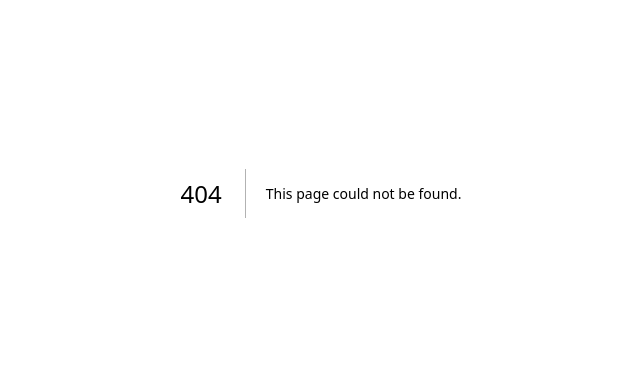
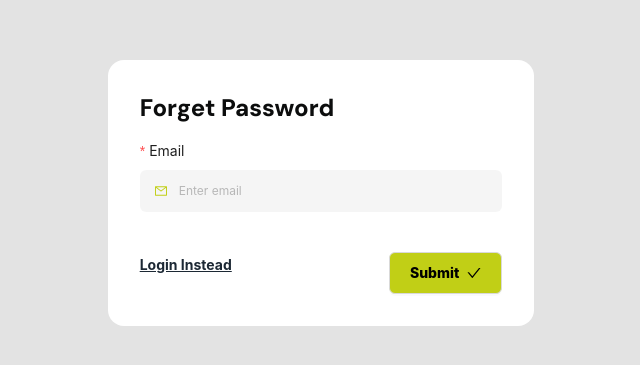
Before and after one commit to wilbrord2/E-commerce-store, a Next.js app: page /forget-password in a window 1280 px wide. Before the commit this address had no page. Shown: the part 207-572 px from the top of the page, without its empty margins (319-959 px from the left). Built offline with nearby package versions, Linux system fonts and the light colour scheme.

Commit message:
forget password page

```diff
--- /dev/null
+++ b/app/(auth)/forget-password/page.tsx
@@ -0,0 +1,81 @@
+"use client";
+import { CheckOutlined, MailOutlined } from "@ant-design/icons";
+import { Button, Form, Input, notification } from "antd";
+import Link from "next/link";
+import React from "react";
+
+interface ForgetFormValues {
+  email: string;
+}
+const ForgetPassword = () => {
+  const onFinish = (values: ForgetFormValues) => {
+    console.log("Success:", values);
+  };
+
+  const onFinishFailed = () => {
+    notification.error({
+      message: "Submission Failed",
+      description: "Please check your email.",
+      placement: "topRight",
+    });
+  };
+  return (
+    <section className="bg-bgDefaultColor w-full py-8 h-screen flex items-center justify-center">
+      <div className="bg-white w-2/3 lg:w-1/3 flex flex-col gap-4 rounded-2xl justify-center p-8">
+        <h1 className="text-textPrimaryColor font-extrabold text-2xl">
+          Forget Password
+        </h1>
+        <Form
+          layout="vertical"
+          onFinish={onFinish}
+          onFinishFailed={onFinishFailed}
+        >
+          <Form.Item
+            label="Email"
+            name="email"
+            rules={[
+              {
+                required: true,
+                message: "Please input your email!",
+              },
+              {
+                type: "email",
+                message: "The input is not valid E-mail!",
+              },
+            ]}
+          >
+            <Input
+              type="email"
+              allowClear
+              placeholder="Enter email"
+              prefix={
+                <MailOutlined className="site-form-item-icon pl-1 pr-2 text-textDefaultGreen" />
+              }
+              className="bg-textPrimaryColor bg-opacity-[4%] border-none text-xs py-3"
+            />
+          </Form.Item>
+
+          <div className="mt-6 flex justify-between flex-wrap space-y-4 items-center">
+            <Link href={"/signin"}>
+              <span className="underline text-textTitlesColor font-bold cursor-pointer hover:opacity-60">
+                Login Instead
+              </span>
+            </Link>
+            <Form.Item>
+              <Button
+                href="/dashboard"
+                htmlType="submit"
+                className="bg-textDefaultGreen hover:bg-textDefaultGreen hover:text-black rounded-md text-black white p-5 font-extrabold text-sm"
+              >
+                Submit
+                <CheckOutlined />
+              </Button>
+            </Form.Item>
+          </div>
+        </Form>
+      </div>
+    </section>
+  );
+};
+
+export default ForgetPassword;
--- a/app/(auth)/signin/page.tsx
+++ b/app/(auth)/signin/page.tsx
@@ -10,6 +10,7 @@ import {
 } from "@ant-design/icons";
 import { Button, Form, Input, notification } from "antd";
 import ButtonComponent from "@/app/component/Button";
+import Link from "next/link";
 
 interface SigninFormValues {
   email: string;
@@ -92,9 +93,11 @@ const Signin = () => {
                 />
               </Form.Item>
               <div className="mt-6 flex justify-between flex-wrap space-y-4 items-center">
-                <span className="underline text-textTitlesColor font-bold cursor-pointer hover:opacity-60">
-                  Forget Password ?
-                </span>
+                <Link href={"/forget-password"}>
+                  <span className="underline text-textTitlesColor font-bold cursor-pointer hover:opacity-60">
+                    Forget Password ?
+                  </span>
+                </Link>
                 <Form.Item>
                   <Button
                     href="/dashboard"
--- a/app/component/contactUs/contactUs.tsx
+++ b/app/component/contactUs/contactUs.tsx
@@ -5,7 +5,10 @@ import ButtonComponent from "../Button";
 
 const ContactUs = () => {
   return (
-    <section className="bg-[rgb(247,248,251)] rounded-md p-8 flex items-center max-md:flex-wrap gap-4 justify-between ">
+    <section
+      id="openstore"
+      className="bg-[rgb(247,248,251)] rounded-md p-8 flex items-center max-md:flex-wrap gap-4 justify-between "
+    >
       <div className="font-extrabold text-2xl">
         <span className="text-textDefaultGreen pr-2">Open</span>
         <span className="text-textTitlesColor">your Store</span>
--- a/app/component/footer/footer.tsx
+++ b/app/component/footer/footer.tsx
@@ -11,7 +11,7 @@ import Link from "next/link";
 
 const Footer = () => {
   return (
-    <section className="w-full bg-[#F4F5F6] my-14 lg:mt-8 px-12 py-8 flex gap-4 justify-between items-center max-sm:flex-col">
+    <section className="w-full bg-[#F4F5F6] mt-8 px-12 py-8 flex gap-4 justify-between items-center max-sm:flex-col">
       <Link href={"/dashboard"}>
         <div className="flex gap-2 cursor-pointer">
           <Logo />
--- a/app/component/navbar/cartList.tsx
+++ b/app/component/navbar/cartList.tsx
@@ -43,11 +43,11 @@ const CartList = () => {
     <>
       {openCart && (
         <div
-          className="absolute top-0 bottom-0 left-0 right-0 bg-black bg-opacity-40 z-10 w-full flex items-center justify-end"
+          className="absolute top-0 bottom-0 left-0 right-0 bg-black bg-opacity-40 z-50 w-full h-full flex justify-end"
           onClick={handleBlur}
         >
           <div
-            className="w-full md:w-2/3 lg:w-1/2 2xl:w-1/3 flex flex-col  justify-between h-full gap-2 bg-white border animate-slideInRight"
+            className="w-full md:w-2/3 lg:w-1/2 2xl:w-1/3 flex flex-col justify-between gap-2 bg-white border animate-slideInRight"
             onClick={(e) => e.stopPropagation()}
           >
             <div className="">
--- a/app/component/navbar/mobileNavbar.tsx
+++ b/app/component/navbar/mobileNavbar.tsx
@@ -14,7 +14,7 @@ const MobileNavbar = () => {
   const { openSearch, setOpenSearch, openCart, setOpenCart } = useAppContext();
   const [active, setActive] = useState("Home");
   return (
-    <section className="lg:hidden rounded-t-2xl z-50 fixed bottom-0 mt-10 bg-textTitlesColor font-bold w-full">
+    <section className="lg:hidden rounded-t-2xl z-40 sticky bottom-0 bg-textTitlesColor font-bold w-full">
       <div className="flex items-center p-4 justify-evenly gap-4">
         <div>
           <Link href={"/dashboard"}>
--- a/app/component/navbar/navbar.tsx
+++ b/app/component/navbar/navbar.tsx
@@ -97,7 +97,7 @@ const Navbar = () => {
   return (
     <>
       {/* mobile navbar */}
-      <section className=" lg:hidden w-full h-16 py-2 px-4 flex items-center justify-between border-b border-[#DBDBDB]">
+      <section className="sticky top-0 bg-white z-40 lg:hidden w-full h-16 py-2 px-4 flex items-center justify-between border-b border-[#DBDBDB]">
         <div>
           <Link href={"/dashboard"}>
             <div className="flex gap-2 cursor-pointer">
@@ -122,7 +122,7 @@ const Navbar = () => {
         </div>
       </section>
       {/* Desktop navbar */}
-      <section className="max-lg:hidden w-full py-2 lg:px-4 xl:px-12 flex items-center justify-between border-b border-[#DBDBDB]">
+      <section className="sticky top-0 z-50 bg-white max-lg:hidden w-full py-2 lg:px-4 xl:px-12 flex items-center justify-between border-b border-[#DBDBDB]">
         <div className="flex items-center justify-between gap-12">
           <Link href={"/dashboard"}>
             <div className="flex gap-2 cursor-pointer">
@@ -165,10 +165,12 @@ const Navbar = () => {
             <HeartOutlined className="pr-2" />
             <span>Saved </span>
           </div>
-          <div className="text-textTitlesColor p-3 rounded-lg border-2 border-[#DBDBDB] font-bold">
-            Open A Store
-            <ShopOutlined className="text-textDefaultGreen pl-2 font-bold" />
-          </div>
+          <Link href={"#openstore"}>
+            <div className="text-textTitlesColor p-3 rounded-lg border-2 border-[#DBDBDB] font-bold">
+              Open A Store
+              <ShopOutlined className="text-textDefaultGreen pl-2 font-bold" />
+            </div>
+          </Link>
           <div className="flex items-center rounded-lg  border-2 border-[#DBDBDB] font-bold">
             <div className="border-r-2 py-3 px-4">
               <UserOutlined className="text-[#DBDBDB]" />
--- a/app/dashboard/page.tsx
+++ b/app/dashboard/page.tsx
@@ -6,6 +6,10 @@ export default function Dashboard() {
     <main className="flex flex-col gap-4 pt-4 sm:gap-8 sm:px-12 sm:pt-8">
       <HeroSection background={"dark"} />
       <ContactUs />
+      <HeroSection background={"dark"} />
+      <ContactUs />
+      <HeroSection background={"dark"} />
+      <ContactUs />
     </main>
   );
 }
```
